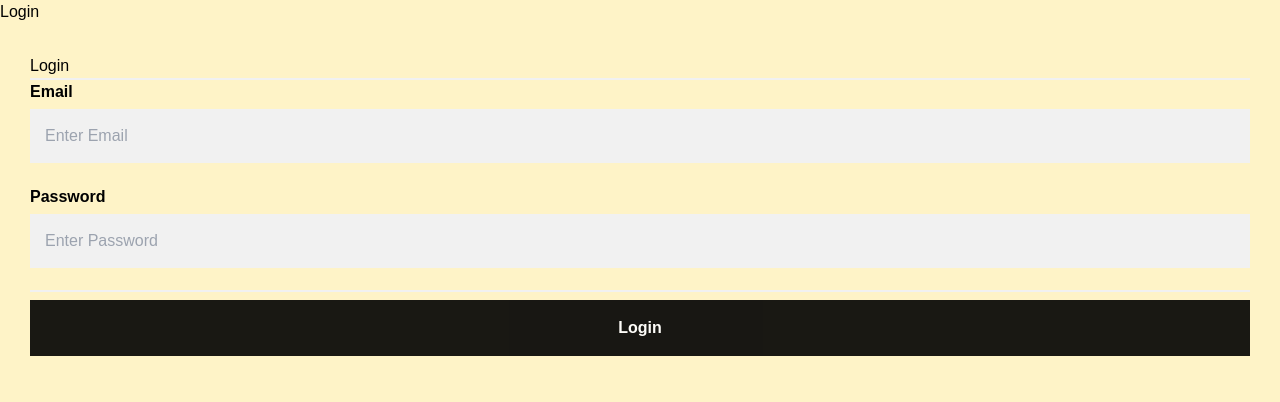
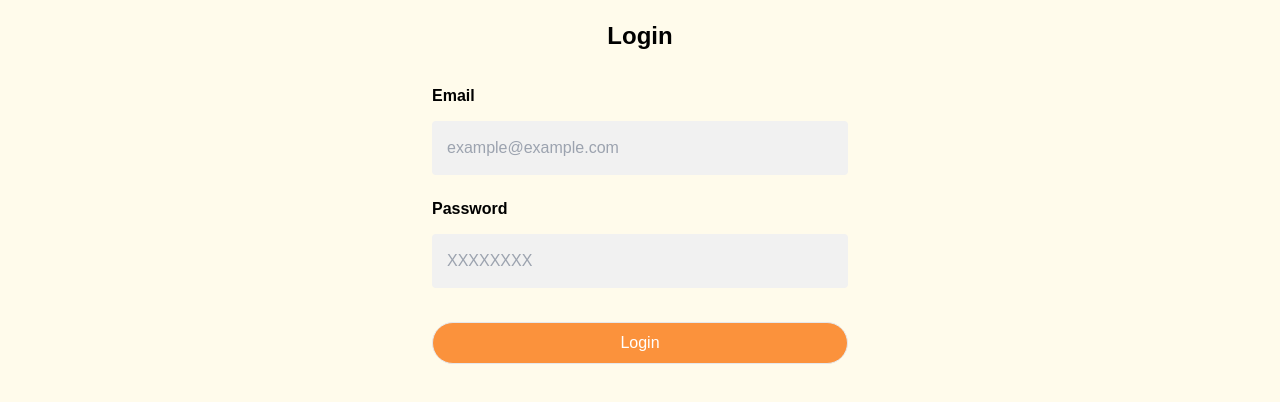
Before and after one commit to Zaberahmed/Squash-Booking-App, a React (Vite) app in the folder client/: page /login in a window 1280 px wide. Shown: the top 402 px of the page. Built offline with nearby package versions, Linux system fonts and the light colour scheme.

Commit message:
minor css changes

```diff
--- a/client/src/Components/Landing/Landing.component.tsx
+++ b/client/src/Components/Landing/Landing.component.tsx
@@ -2,25 +2,24 @@ import { Link } from 'react-router-dom';
 import LandingImage from './../../assets/LandingImage.jpg';
 
 function Landing() {
-  return (
-    <div>
-      <h2 className='font-bold text-3xl mt-16'>Book a Squash Court</h2>
-      <br />
-      <p>Challenge your friend and play together a game of squash</p>
-      <br />
-      <img src={LandingImage} alt='Squash playing logo' />
-      <br />
-      <br />
-      <Link to='/register' className='rounded-full bg-orange-400 p-4'>
-        Sign Up for an Account
-      </Link>
-      <br />
-      <p>Already a member?</p>
-      <Link to='/login' className='rounded-full bg-orange-400 p-4'>
-        login
-      </Link>
-    </div>
-  );
+	return (
+		<div className="w-screen h-screen flex flex-col items-center ">
+			<h2 className="font-bold text-3xl mt-14 mb-4 text-center text-slate-700">Book a Squash Court</h2>
+
+			<img
+				src={LandingImage}
+				alt="Squash playing logo"
+			/>
+
+			<Link to="/register">
+				<button className="bg-orange-400 hover:bg-orange-600 text-white text-m px-4 py-2 border rounded-full mt-5">Sign Up for an Account</button>
+			</Link>
+			<p className="mt-3  text-slate-700">Already a member?</p>
+			<Link to="/login">
+				<button className="bg-orange-400 hover:bg-orange-600 text-white text-m px-4 py-2 border rounded-full mt-3">Login</button>
+			</Link>
+		</div>
+	);
 }
 
 export default Landing;
--- a/client/src/Components/Login/Login.component.tsx
+++ b/client/src/Components/Login/Login.component.tsx
@@ -42,7 +42,6 @@ const Login = (props: Props) => {
 
 		props.setIsAuthenticated(true);
 		auth.login(() => navigate('/user'));
-
 	};
 
 	const validateForm = () => {
@@ -50,50 +49,47 @@ const Login = (props: Props) => {
 	};
 
 	return (
-		<section>
-			<h2>Login</h2>
-			<body>
-				<form onSubmit={handleSubmit}>
-					<div className="container">
-						<h1>Login</h1>
-
-						<hr />
-
-						<label htmlFor="email">
+		<div className="w-screen h-screen flex flex-col items-center bg-amber-50">
+			<h2 className="text-2xl font-bold mb-4 mt-5">Login</h2>
+			<form
+				onSubmit={handleSubmit}
+				className="w-full max-w-md p-4 flex flex-col">
+				<label
+					htmlFor="email"
+					className="mb-2">
 					<b>Email</b>
 				</label>
 				<input
 					type="email"
-							placeholder="Enter Email"
+					placeholder="example@example.com"
 					name="email"
 					value={state.email}
 					onChange={handleChange}
+					className="w-full border rounded py-2 px-3 mb-2"
 				/>
 
-						<label htmlFor="password">
+				<label
+					htmlFor="password"
+					className="mb-2">
 					<b>Password</b>
 				</label>
 				<input
 					type="password"
-							placeholder="Enter Password"
+					placeholder="XXXXXXXX"
 					name="password"
 					value={state.password}
 					onChange={handleChange}
+					className="w-full border rounded py-2 px-3 mb-2"
 				/>
-
-						<hr />
 
 				<button
 					type="submit"
-							className="loginbtn bg-black
-							text-white"
+					className="bg-orange-400 hover:bg-orange-600 text-white text-m px-4 py-2 border rounded-full mt-3"
 					disabled={validateForm()}>
 					Login
 				</button>
+			</form>
 		</div>
-				</form>
-			</body>
-		</section>
 	);
 };
 
--- a/client/src/Components/Register/Register.component.tsx
+++ b/client/src/Components/Register/Register.component.tsx
@@ -56,13 +56,12 @@ const Register = (props: Props) => {
 	};
 
 	return (
-		<div className="w-screen h-screen flex flex-col items-center  min-h-screen bg-amber-100 ">
+		<div className="w-screen h-screen flex flex-col items-center bg-amber-100">
+			<h2 className="text-2xl font-bold mt-5 mb-4">Register</h2>
+			<p className="mb-4">Please fill in this form to create an account.</p>
 			<form
 				onSubmit={handleSubmit}
-				className="w-full max-w-md p-4">
-				<div className="container">
-					<p className="mb-4">Please fill in this form to create an account.</p>
-
+				className="w-full max-w-md p-4 flex flex-col">
 				<label
 					htmlFor="name"
 					className="mb-2">
@@ -135,11 +134,10 @@ const Register = (props: Props) => {
 
 				<button
 					type="submit"
-						className="registerbtn bg-orange-400 hover:bg-orange-600 text-white text-m px-4 py-2  border rounded-full mt-1"
+					className=" bg-orange-400 hover:bg-orange-600 text-white text-m px-4 py-2 border rounded-full mt-3"
 					disabled={validateForm()}>
 					Register
 				</button>
-				</div>
 			</form>
 		</div>
 	);
```
Lines whose indentation alone changed are shown as unchanged.
